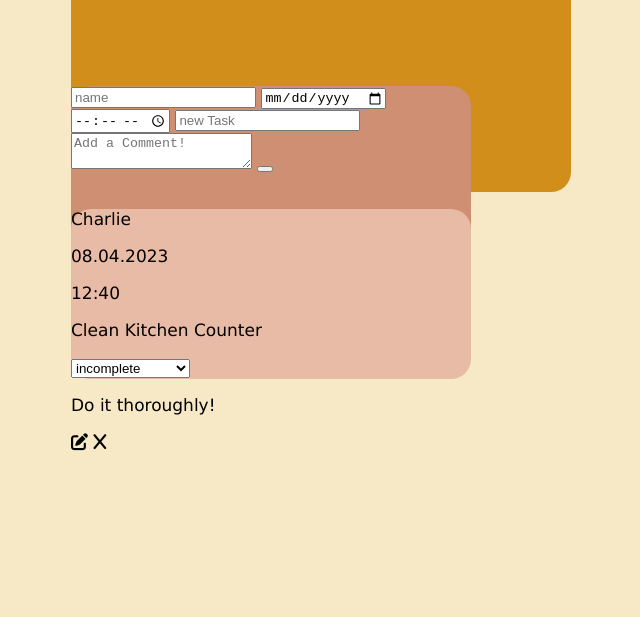
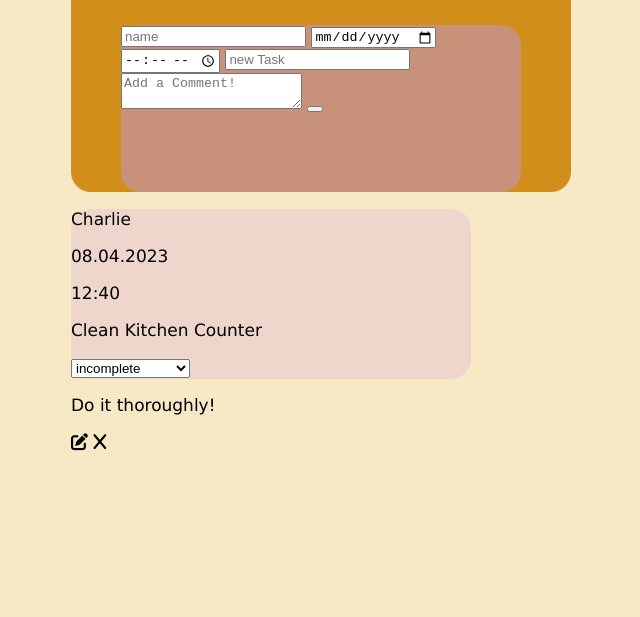
Before and after one commit to PenelopeJulia/EIA2_SoSe23, a plain HTML site: page A03_ToDoList_Form/ToDoList.html in a window 1280 px wide. Shown: the part 183-800 px from the top of the page, without its empty margins (369-1009 px from the left). Drawn offline with Linux system fonts and the light colour scheme.

Commit message:
Center Div: Box1

```diff
--- a/A03_ToDoList_Form/style.css
+++ b/A03_ToDoList_Form/style.css
@@ -12,10 +12,14 @@ body {
 }
 
 #addTaskTitleDiv {
-background-color: #d28e1a;
-border-radius: 20px;
-width: 500px;
-height: 300px;
+    background-color: #d28e1a;
+    border-radius: 20px;
+    width: 500px;
+    height: 300px;
+    display: flex; /* Enable flexbox layout */
+    flex-direction: column; /* Set the direction of the flexbox layout to column */
+    align-items: center; /* Center child elements vertically */
+    justify-content: center; /* Center child elements horizontally */
 }
 
 h1 {
@@ -28,24 +32,23 @@ h1 {
 h2 {
     position:relative;
     text-align: center;
-    margin-bottom: 120px;
     font-family: Verdana, Geneva, Tahoma, sans-serif;
     font-size: x-small;
 }
 
 .box1 {
-    margin-top: 10%;
+    margin-top: 20px;
     width: 400px;
     height: 170px;
     border-radius: 20px;
-    background-color: #cf8f73;
+    background-color: #c89179;
 }
 
 .box2 {
     width: 400px;
     height: 170px;
     border-radius: 20px;
-    background-color: #e8bba7;
+    background-color: #eed6cc;
 }
 
 .date {
```
